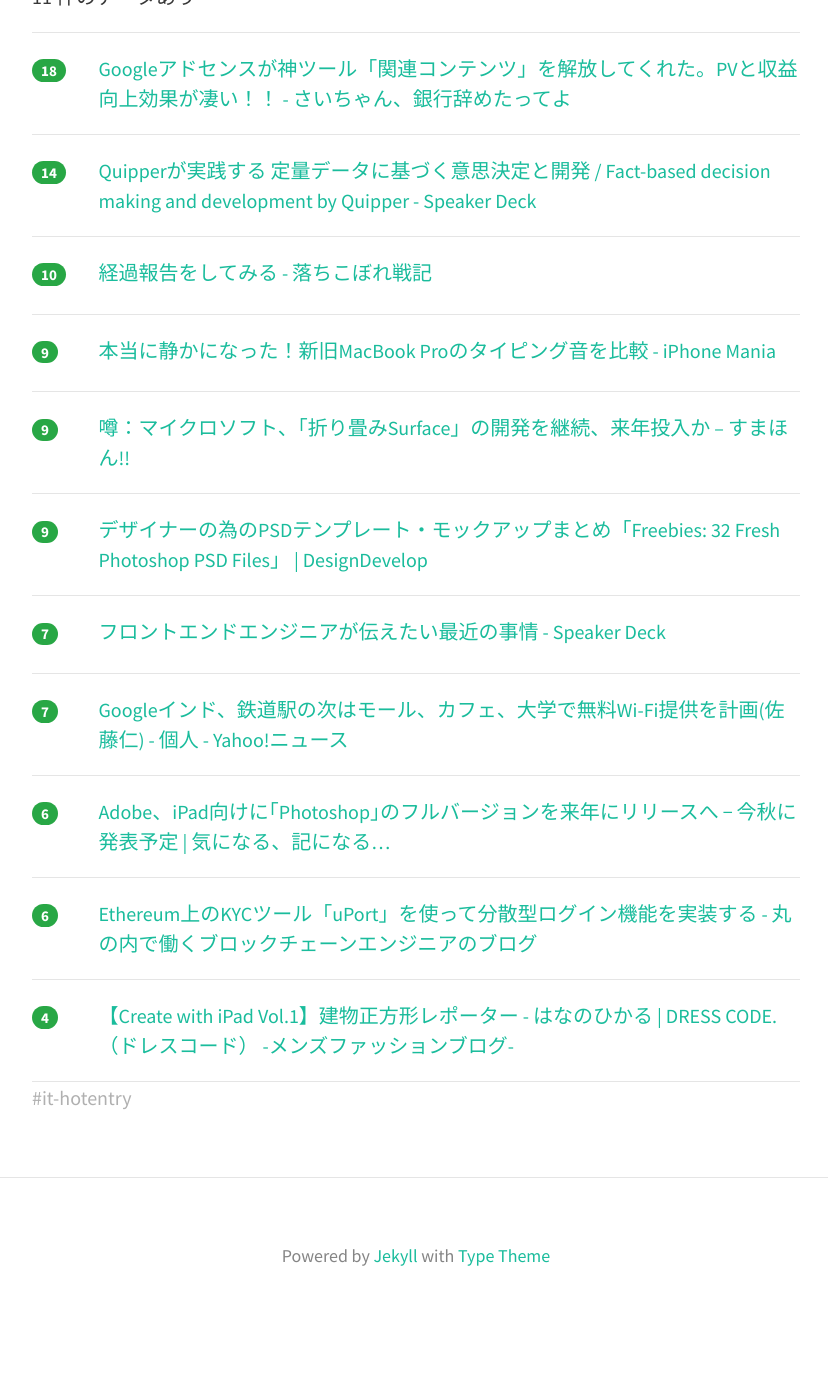
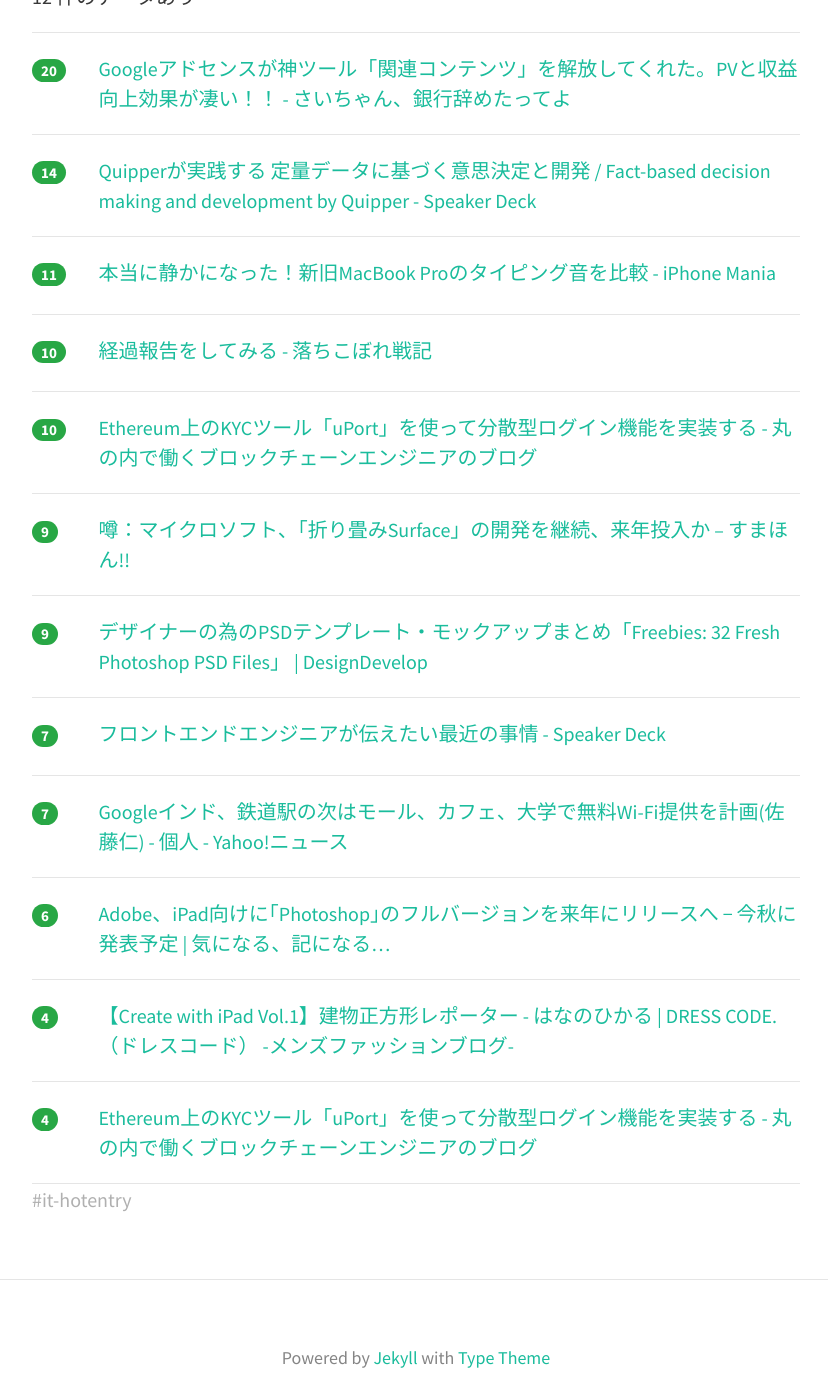
Before and after one commit to yatta47/hatena-matome-site, a Jekyll site: the page built from _posts/2018-07-16-hatena.md, in a window 1280 px wide and 1400 px high, scrolled down 341 px. Shown: the whole window, without its empty margins (224-1052 px from the left). Built offline with Jekyll 4.4.1, drawn with Linux system fonts in a browser that asks for light colours; nearby versions of some CDN libraries; before the commit the page ends 1674 px from its top, so only the background shows below that.

Commit message:
Updated 2018-07-16

```diff
--- a/_posts/2018-07-16-hatena.md
+++ b/_posts/2018-07-16-hatena.md
@@ -1,13 +1,13 @@
 ---
 layout: post
 title:  "2018-07-16 はてぶIT"
-date:   2018-07-16 06:01:08
+date:   2018-07-16 07:01:10
 tags: [it-hotentry]
 ---
-11 件のデータあり
+12 件のデータあり
 
 <hr><div class="row">
-<div class="col-1"><span class="badge badge-pill badge-success h2">18</span></div>
+<div class="col-1"><span class="badge badge-pill badge-success h2">20</span></div>
 <div class="col-11"><a href='https://www.saichanblog.com/entry/kanrencontents' target='_blank'>Googleアドセンスが神ツール「関連コンテンツ」を解放してくれた。PVと収益向上効果が凄い！！ - さいちゃん、銀行辞めたってよ</a></div>
 </div>
 <hr>
@@ -17,13 +17,18 @@ tags: [it-hotentry]
 </div>
 <hr>
 <div class="row">
+<div class="col-1"><span class="badge badge-pill badge-success h2">11</span></div>
+<div class="col-11"><a href='https://iphone-mania.jp/news-218867/' target='_blank'>本当に静かになった！新旧MacBook Proのタイピング音を比較 - iPhone Mania</a></div>
+</div>
+<hr>
+<div class="row">
 <div class="col-1"><span class="badge badge-pill badge-success h2">10</span></div>
 <div class="col-11"><a href='https://www.aki1200otikobore.com/entry/2018/07/15/201038' target='_blank'>経過報告をしてみる - 落ちこぼれ戦記</a></div>
 </div>
 <hr>
 <div class="row">
-<div class="col-1"><span class="badge badge-pill badge-success h2">9</span></div>
-<div class="col-11"><a href='https://iphone-mania.jp/news-218867/' target='_blank'>本当に静かになった！新旧MacBook Proのタイピング音を比較 - iPhone Mania</a></div>
+<div class="col-1"><span class="badge badge-pill badge-success h2">10</span></div>
+<div class="col-11"><a href='http://www.blockchainengineer.tokyo/entry/uport-login-tutorial' target='_blank'>Ethereum上のKYCツール「uPort」を使って分散型ログイン機能を実装する - 丸の内で働くブロックチェーンエンジニアのブログ</a></div>
 </div>
 <hr>
 <div class="row">
@@ -52,12 +57,12 @@ tags: [it-hotentry]
 </div>
 <hr>
 <div class="row">
-<div class="col-1"><span class="badge badge-pill badge-success h2">6</span></div>
-<div class="col-11"><a href='http://www.blockchainengineer.tokyo/entry/uport-login-tutorial' target='_blank'>Ethereum上のKYCツール「uPort」を使って分散型ログイン機能を実装する - 丸の内で働くブロックチェーンエンジニアのブログ</a></div>
+<div class="col-1"><span class="badge badge-pill badge-success h2">4</span></div>
+<div class="col-11"><a href='https://www.fukulow.info/create-with-ipad01/' target='_blank'>【Create with iPad Vol.1】建物正方形レポーター - はなのひかる | DRESS CODE.（ドレスコード） -メンズファッションブログ-</a></div>
 </div>
 <hr>
 <div class="row">
 <div class="col-1"><span class="badge badge-pill badge-success h2">4</span></div>
-<div class="col-11"><a href='https://www.fukulow.info/create-with-ipad01/' target='_blank'>【Create with iPad Vol.1】建物正方形レポーター - はなのひかる | DRESS CODE.（ドレスコード） -メンズファッションブログ-</a></div>
+<div class="col-11"><a href='https://ift.tt/2LkG4EC' target='_blank'>Ethereum上のKYCツール「uPort」を使って分散型ログイン機能を実装する - 丸の内で働くブロックチェーンエンジニアのブログ</a></div>
 </div>
 <hr>
```
